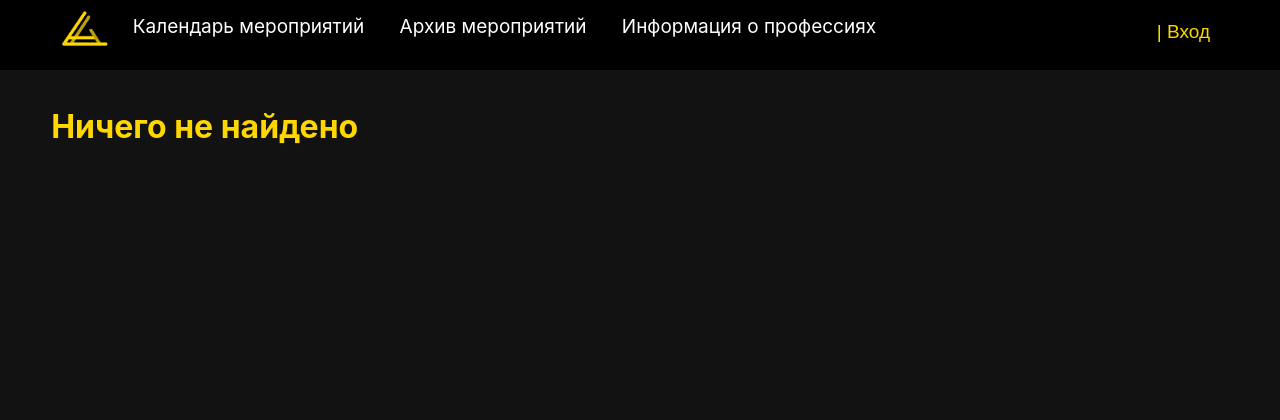
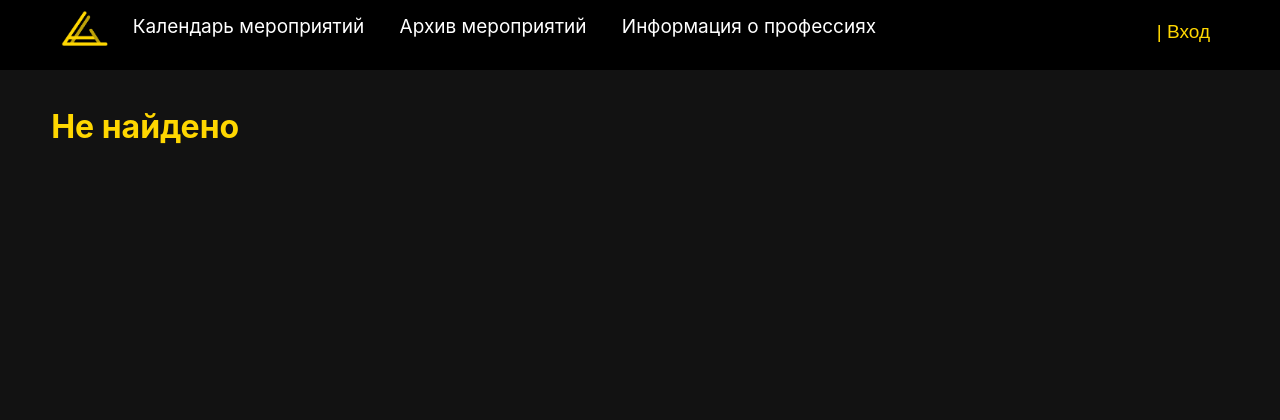
Before and after one commit to BLANK-21-22/lore_prof, a Flask app: page /pastMeet.html in a window 1280 px wide. Shown: the top 420 px of the page. Run offline with Flask 2, Linux system fonts and the light colour scheme; parts of the project's set-up code (start-up, migrations or seed data) failed here and were passed over.

Commit message:
Update notFound.html

```diff
--- a/app/templates/notFound.html
+++ b/app/templates/notFound.html
@@ -19,7 +19,7 @@
         </header>
 
         <main>
-            <h1 style="color: #FFD700">Ничего не найдено</h1>
+            <h1 style="color: #FFD700">Не найдено</h1>
         </main>
     </div>
 
```
